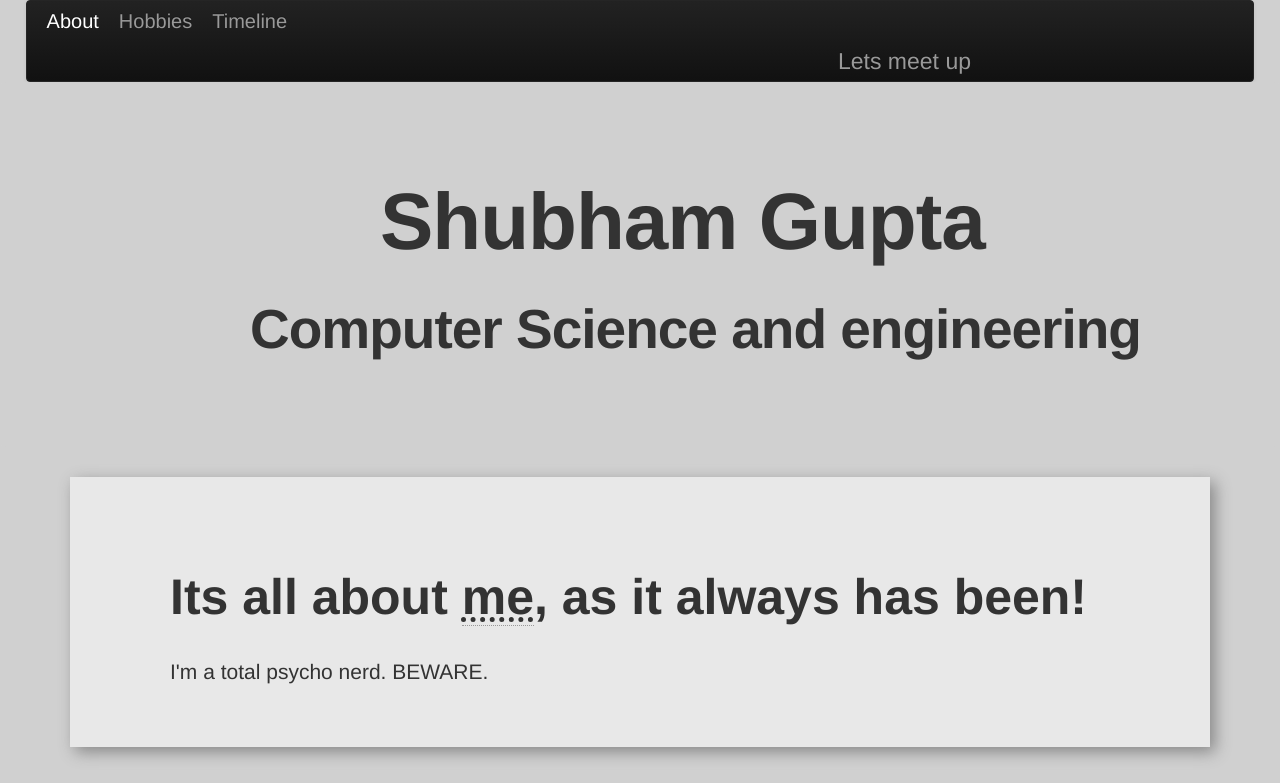
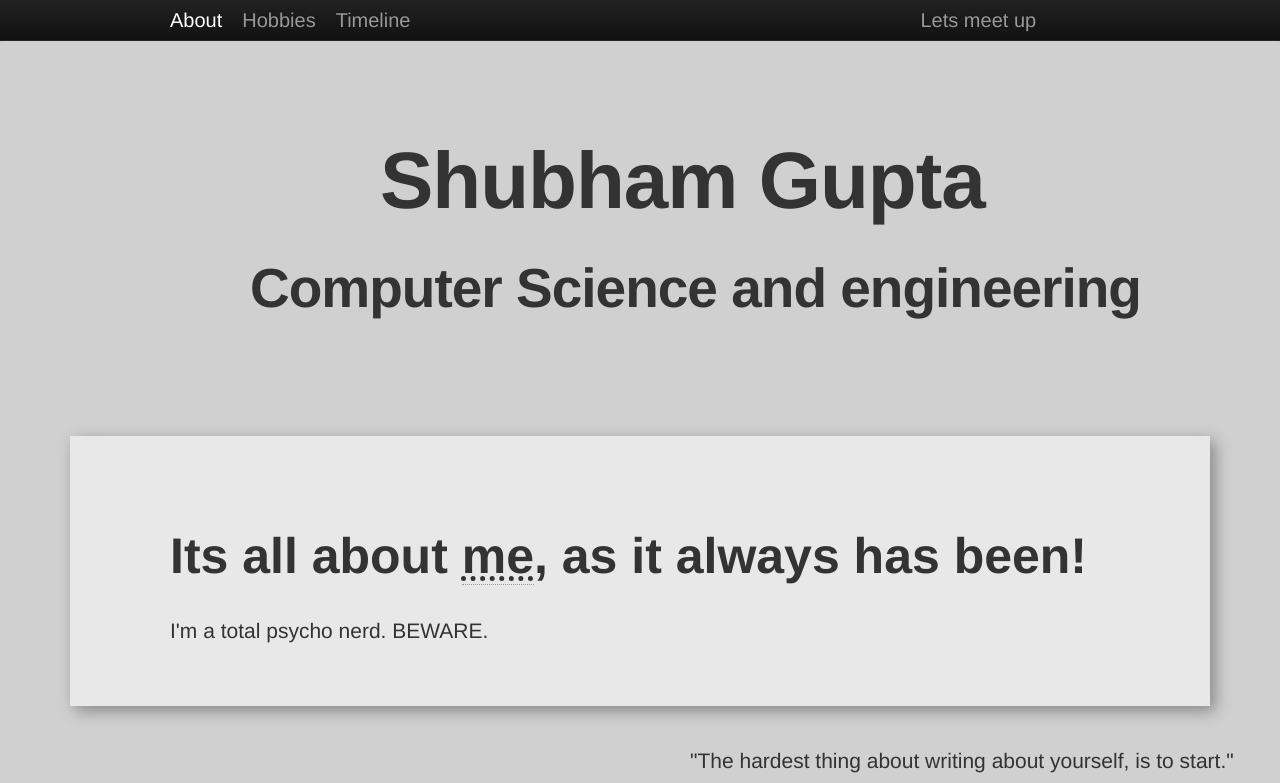
Before and after one commit to gshubham55/gshubham55.github.com, a plain HTML site: page index.html in a window 1280 px wide. Shown: the top 783 px of the page. Drawn offline with Linux system fonts and the light colour scheme.

Commit message:
testing navbar 1

```diff
--- a/index.html
+++ b/index.html
@@ -7,7 +7,7 @@
 	<body style="background-color:#d1d1d1;height:100%;">
 		<!-- my page starts -->
 		<div id="nav" ><div >
-		<div class="navbar navbar-inverse"  style="margin:0 auto;width:96%;">
+		<div class="navbar navbar-inverse navbar-static-top"  style="margin:0 auto">
 		  <div class="navbar-inner">
 		    <div class="container" >
 
@@ -22,7 +22,7 @@
 		      <a class="brand" id="tabout" style="color:white;">About</a>
 		      <a class="brand" id="thobbies" >Hobbies</a>
 		      <a class="brand"  id="ttimeline">Timeline</a>
-		      <a class="brand" id="tcontact"style="margin-left:65%;font-size:23px;">Lets meet up</a>
+		      <a class="brand" id="tcontact"style="margin-left:50%">Lets meet up</a>
 		     <!--  <a class="brand" style="margin-left:-10px;">Feedback</a> -->
 
 		      <!-- Everything you want hidden at 940px or less, place within here -->
```
